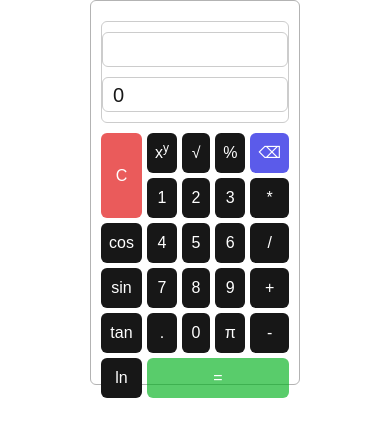
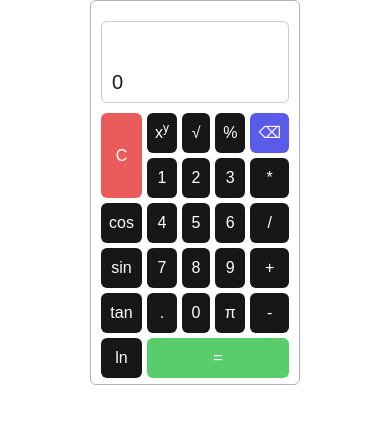
Before and after one commit to elliek17/react-calculator-component, a Next.js app: page / in a window 390 px wide. Shown: the top 436 px of the page. Built offline with nearby package versions, Linux system fonts and the light colour scheme.

Commit message:
responsive

```diff
--- a/src/components/advCalc.css
+++ b/src/components/advCalc.css
@@ -46,12 +46,9 @@
     margin: auto;
     padding: 10px;
   }
-    .output {
-    border: 1px solid #ccc;
-    border-radius: 0.375rem;
-    height: 35px;
-    margin-bottom: 10px;
-    margin-top: 10px;
+
+  .output {
+    height: 40px;
     display: flex;
     align-items: center;
     justify-content: flex-start;
```
